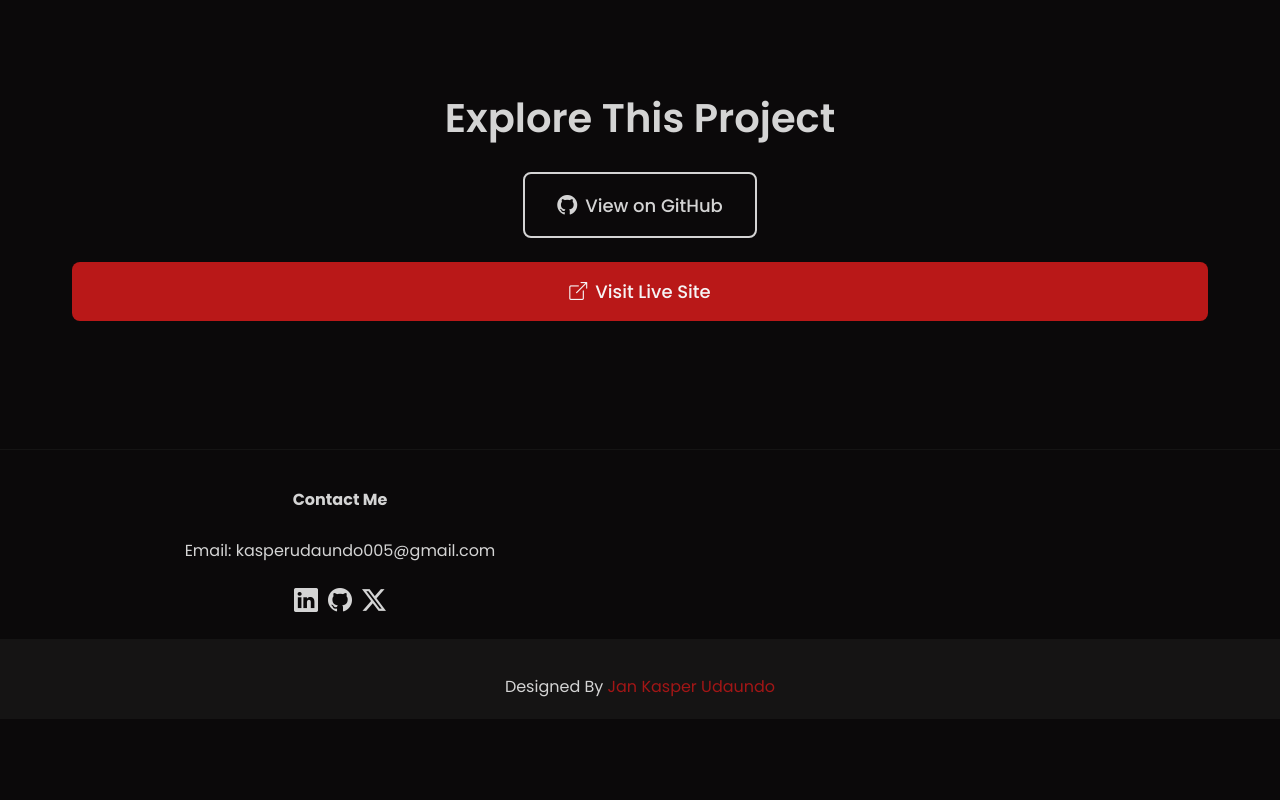
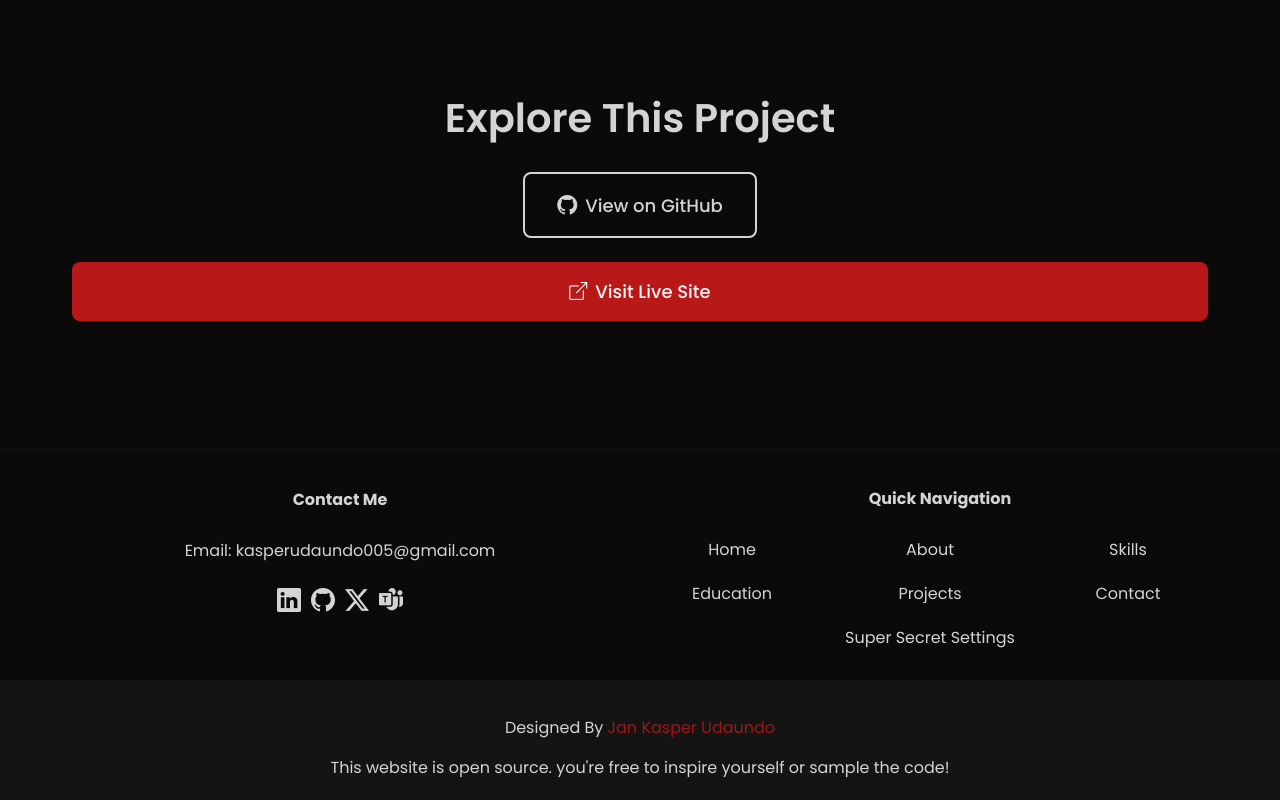
Before and after one commit to damoves005/Portfolio-2, a website built with Parcel: page project-rana.html in a window 1280 px wide. Shown: the part 5619-6419 px from the top of the page. Before the commit the page ends 6338 px from the top, so only its background shows below. Built offline with nearby package versions, Linux system fonts and the light colour scheme.

Commit message:
Enhance footer with navigation and Teams link
Added a Microsoft Teams icon link and a 'Quick Navigation' section to the footer of all project HTML files. Also included a note in the subfooter about the website being open source.

```diff
--- a/project-rana.html
+++ b/project-rana.html
@@ -244,13 +244,28 @@
                     <a href="https://www.linkedin.com/in/kasper-udaundo/" class="bi bi-linkedin"></a>
                     <a href="https://github.com/damoves005" class="bi bi-github"></a>
                     <a href="https://x.com/kaspersky404" class="bi bi-twitter-x"></a>
+                    <a href="" class="bi bi-microsoft-teams"></a>
                 </div>
+            </div>
+            <div class="footer-nav">
+                <h4>Quick Navigation</h4>
+                <nav>
+                    <ul>
+                        <li><a href="#top">Home</a></li>
+                        <li><a href="#about">About</a></li>
+                        <li><a href="#skills">Skills</a></li>
+                        <li><a href="#education">Education</a></li>
+                        <li><a href="#portfolio">Projects</a></li>
+                        <li><a href="#contact">Contact</a></li>
+                        <li><a class="secret-themes-button"> Super Secret Settings</a></li>
+                    </ul>
+                </nav>
             </div>
         </section>
     </footer>
-
     <div class="subfooter">
         <p>Designed By <span>Jan Kasper Udaundo</span></p>
+        <p>This website is open source. you're free to inspire yourself or sample the code!</p>
     </div>
 
     <script src="js/timeline.js"></script>
```
Also changed, not shown: project-kale.html (+16 -2 lines), project-kleen.html (+16 -2 lines), project-portfolio.html (+16 -2 lines).
